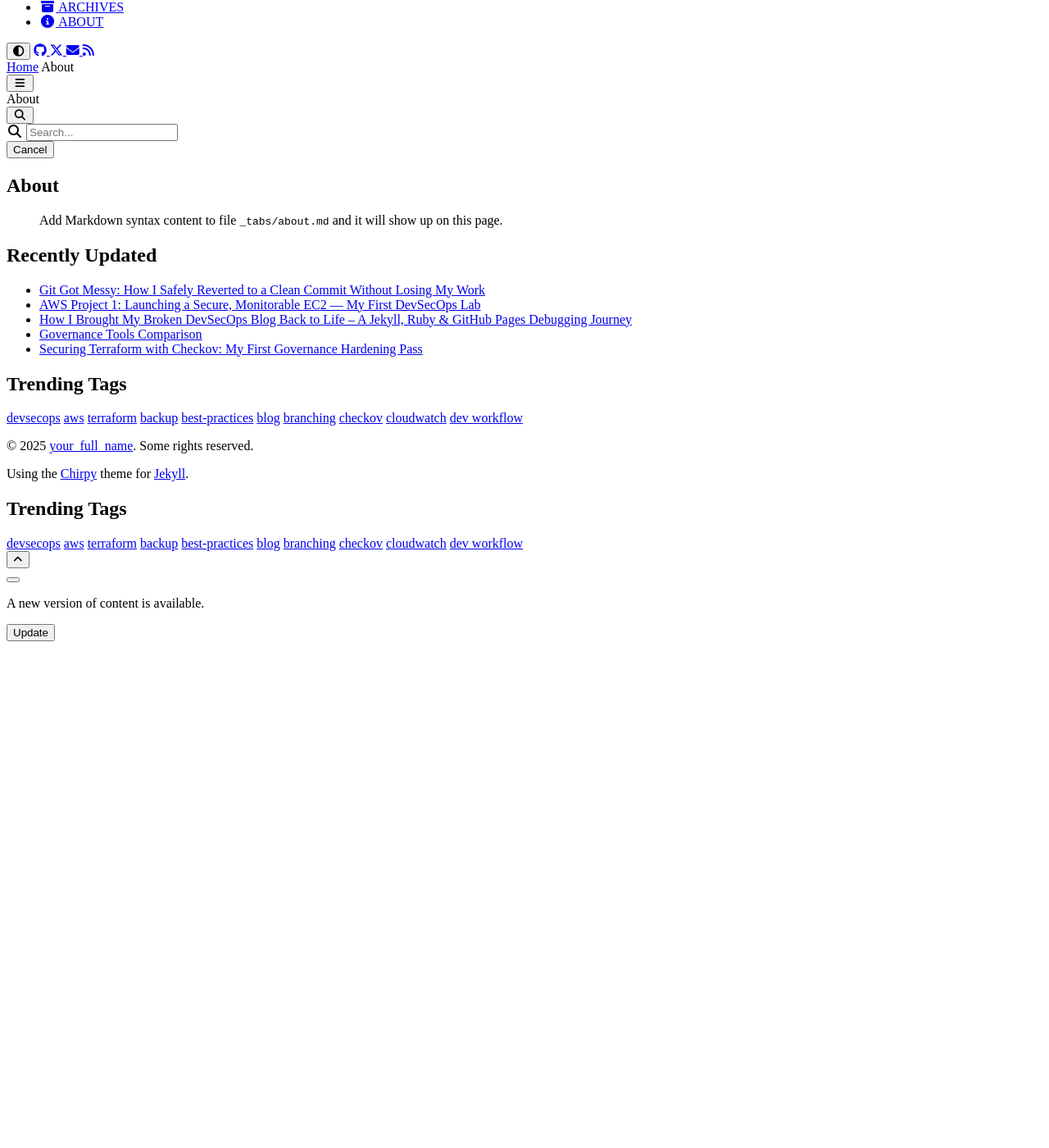
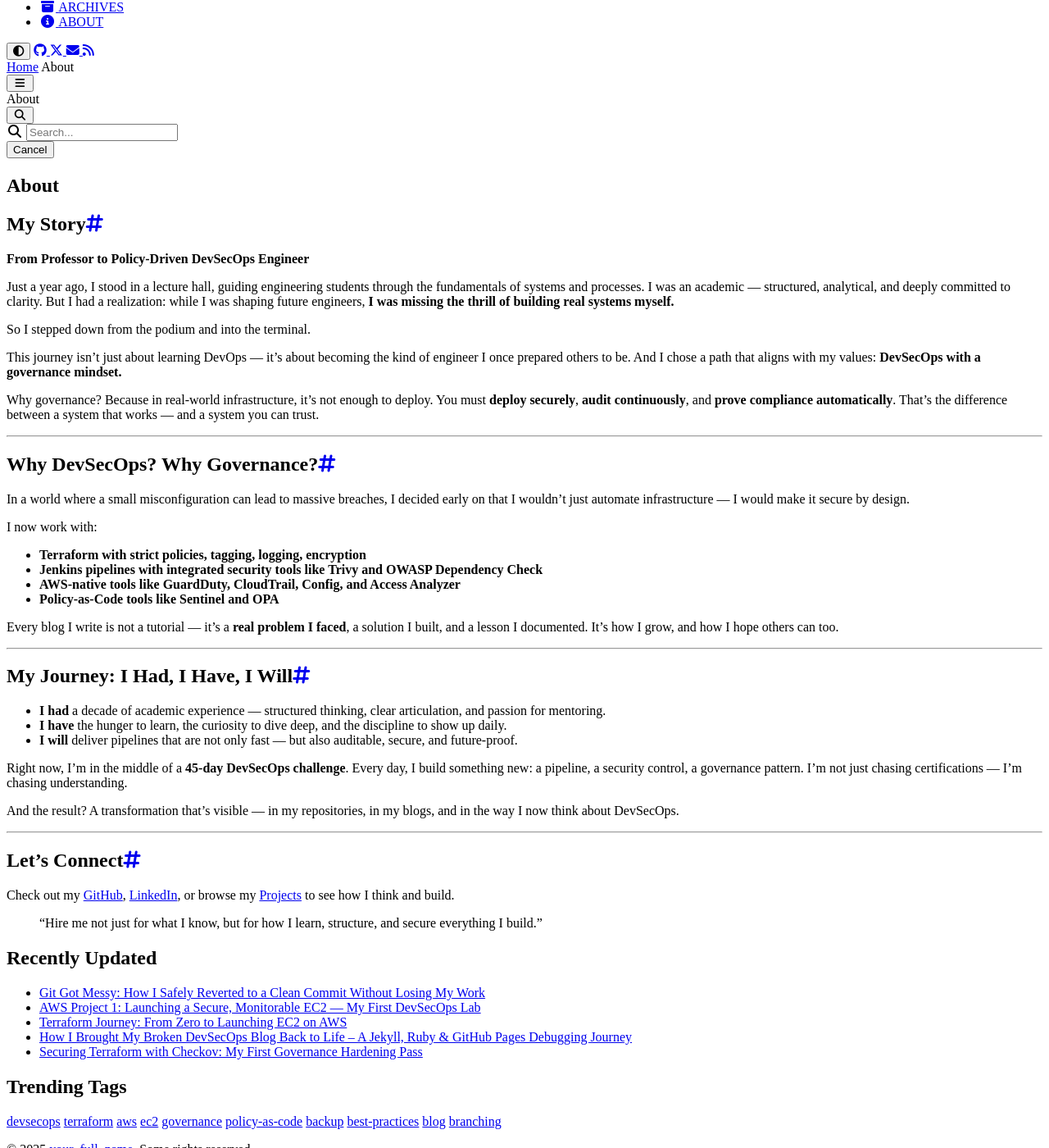
Before and after one commit to gandalops/portfolio-chirpy, a Jekyll site: the page built from _tabs/about.md, in a window 1280 px wide and 1400 px high, scrolled down 228 px. Shown: the whole window at 82% size. Built offline with Jekyll 4.4.1, drawn with Linux system fonts in a browser that asks for light colours; cached includes are drawn as plain includes; nearby versions of some CDN libraries; before the commit the page ends 1018 px from its top, so only the background shows below that; some of the changed text lies outside the part shown.

Commit message:
Update: Blog refinements + added About Me page

```diff
--- a/_tabs/about.md
+++ b/_tabs/about.md
@@ -1,8 +1,51 @@
 ---
-# the default layout is 'page'
+title: About
 icon: fas fa-info-circle
 order: 4
 ---
 
-> Add Markdown syntax content to file `_tabs/about.md`{: .filepath } and it will show up on this page.
+## My Story
+
+**From Professor to Policy-Driven DevSecOps Engineer**
+
+Just a year ago, I stood in a lecture hall, guiding engineering students through the fundamentals of systems and processes. I was an academic — structured, analytical, and deeply committed to clarity. But I had a realization: while I was shaping future engineers, **I was missing the thrill of building real systems myself.**
+
+So I stepped down from the podium and into the terminal.
+
+This journey isn’t just about learning DevOps — it’s about becoming the kind of engineer I once prepared others to be. And I chose a path that aligns with my values: **DevSecOps with a governance mindset.**
+
+Why governance? Because in real-world infrastructure, it’s not enough to deploy. You must **deploy securely**, **audit continuously**, and **prove compliance automatically**. That’s the difference between a system that works — and a system you can trust.
+
+---
+
+## Why DevSecOps? Why Governance?
+
+In a world where a small misconfiguration can lead to massive breaches, I decided early on that I wouldn’t just automate infrastructure — I would make it secure by design.
+
+I now work with:
+- **Terraform with strict policies, tagging, logging, encryption**
+- **Jenkins pipelines with integrated security tools like Trivy and OWASP Dependency Check**
+- **AWS-native tools like GuardDuty, CloudTrail, Config, and Access Analyzer**
+- **Policy-as-Code tools like Sentinel and OPA**
+
+Every blog I write is not a tutorial — it’s a **real problem I faced**, a solution I built, and a lesson I documented. It’s how I grow, and how I hope others can too.
+
+---
+
+## My Journey: I Had, I Have, I Will
+
+- **I had** a decade of academic experience — structured thinking, clear articulation, and passion for mentoring.
+- **I have** the hunger to learn, the curiosity to dive deep, and the discipline to show up daily.
+- **I will** deliver pipelines that are not only fast — but also auditable, secure, and future-proof.
+
+Right now, I’m in the middle of a **45-day DevSecOps challenge**. Every day, I build something new: a pipeline, a security control, a governance pattern. I’m not just chasing certifications — I’m chasing understanding.
+
+And the result? A transformation that’s visible — in my repositories, in my blogs, and in the way I now think about DevSecOps.
+
+---
+
+## Let’s Connect
+Check out my [GitHub](https://github.com/gandalops), [LinkedIn](https://www.linkedin.com), or browse my [Projects](/projects) to see how I think and build.
+
+> “Hire me not just for what I know, but for how I learn, structure, and secure everything I build.”
 {: .prompt-tip }
```
Also changed, not shown: _posts/2025-04-11-terraform-basics.md (+0 -9 lines), _posts/2025-04-15-governance-tools-comparison.md (+0 -19 lines).
